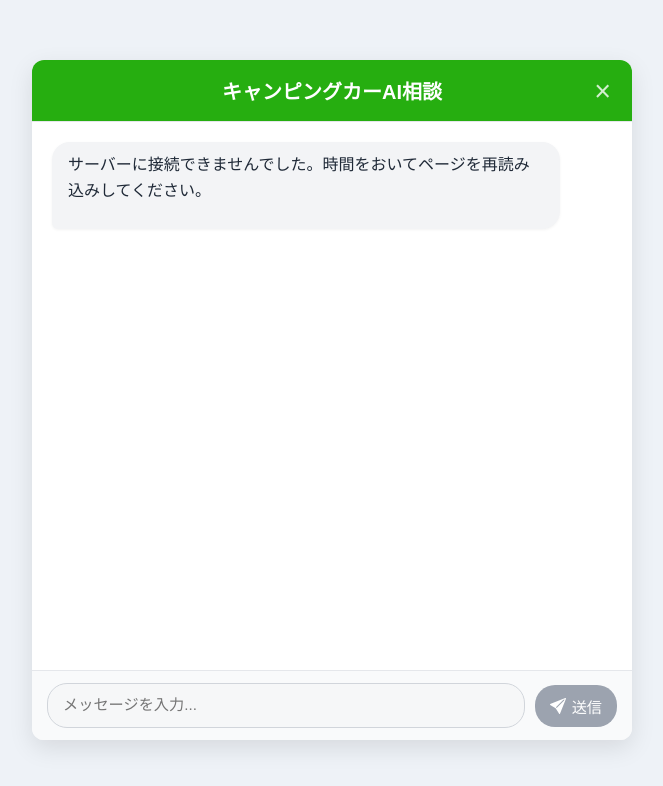
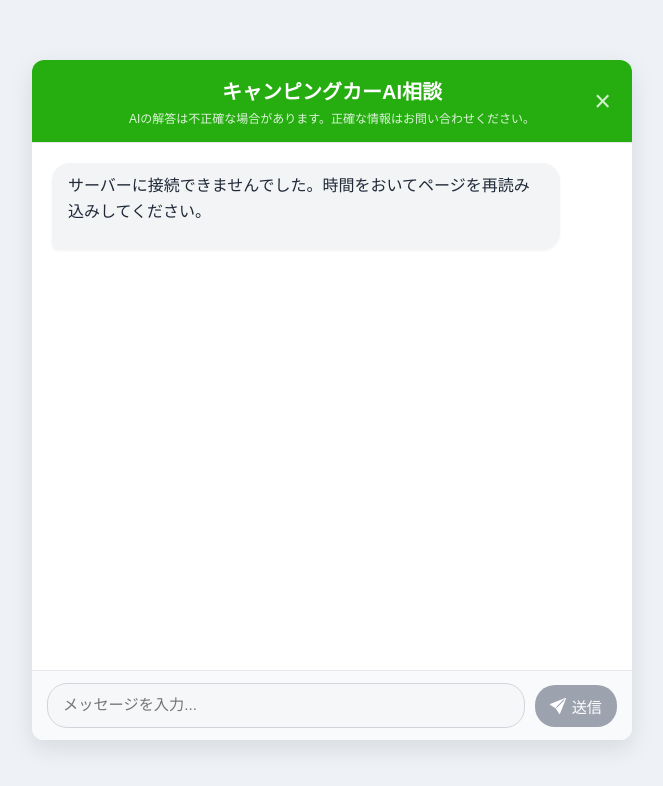
Before and after one commit to katudf/Camper_chatbot, a website: page public/index.html in a window 1280 px wide. Shown: the whole page, without its empty margins (308-971 px from the left). Drawn offline with nearby package versions, Linux system fonts and the light colour scheme; no server answers.

Commit message:
AIの解答は不正確な場合があります。正確な情報はお問い合わせください。の文追加

```diff
--- a/public/index.html
+++ b/public/index.html
@@ -14,6 +14,7 @@
     <div class="chat-container">
         <div class="chat-header">
             <h2>キャンピングカーAI相談</h2>
+            <p class="header-disclaimer">AIの解答は不正確な場合があります。正確な情報はお問い合わせください。</p>
             <button class="close-chat-button" aria-label="チャットを閉じる">&times;</button>
             <div class="quota-display-container" style="display: none;">
                 <span class="quota-label">本日残り:</span>
--- a/public/style.css
+++ b/public/style.css
@@ -35,6 +35,14 @@ body {
     margin: 0;
     font-size: 1.25rem; /* ★ フォントサイズ調整 (rem単位へ) */
     font-weight: 600; /* ★ フォントの太さ */
+}
+
+.header-disclaimer {
+    font-size: 0.75rem; /* 12px相当の小さめの文字サイズ */
+    margin: 4px 0 0;
+    padding: 0 20px; /* 左右に少し余白を持たせる */
+    color: rgba(255, 255, 255, 0.85); /* 少し透明にして控えめに */
+    font-weight: 400; /* 通常の太さ */
 }
 
 .close-chat-button {
```
